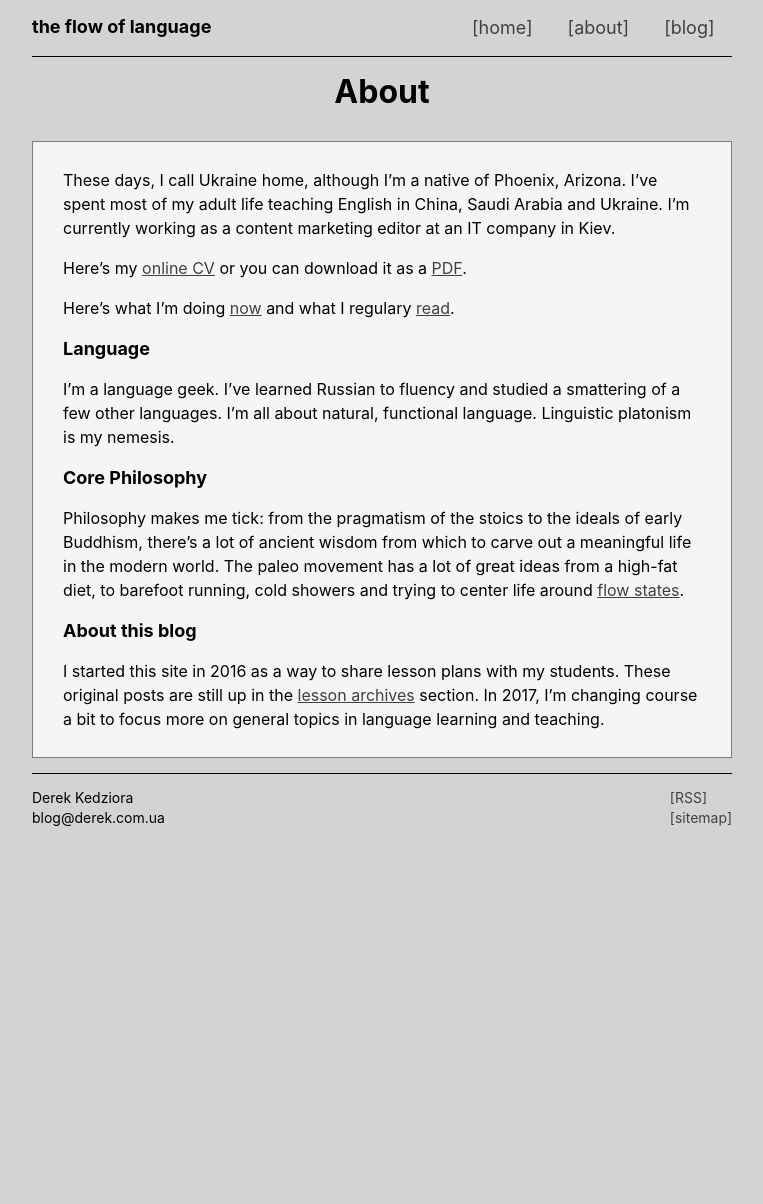
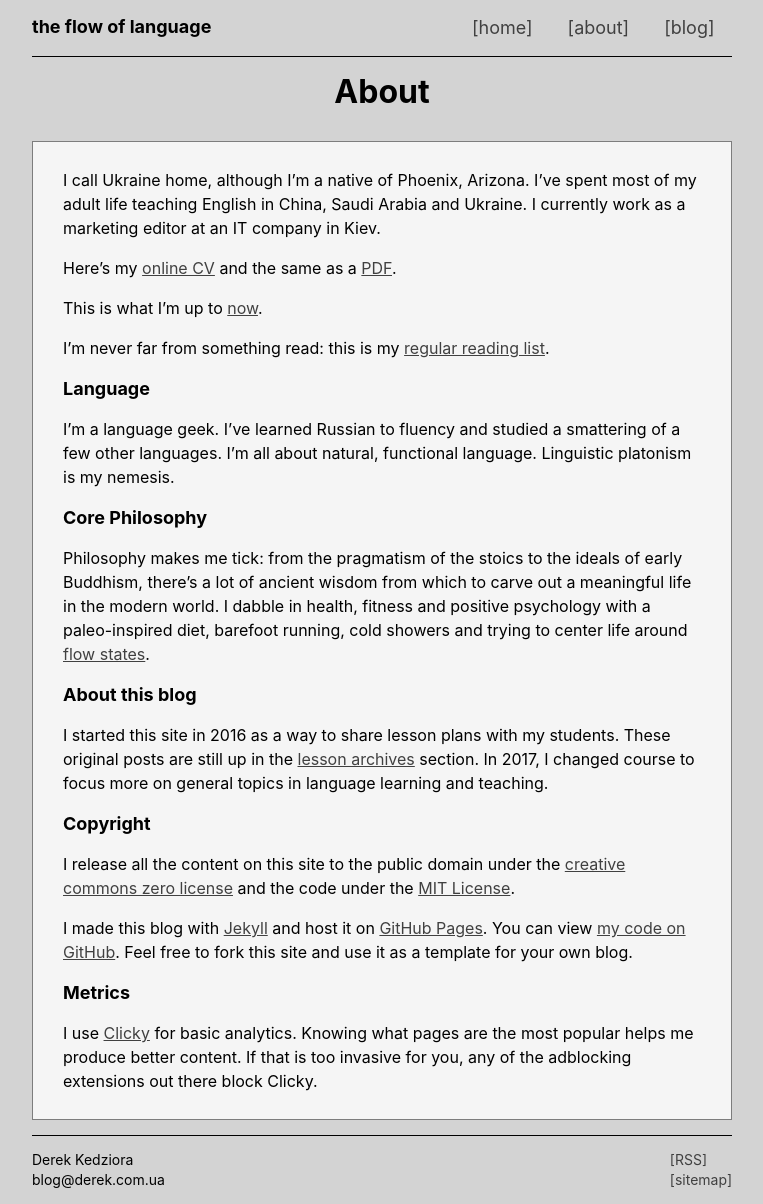
Before and after one commit to ZeroDeth/derekkedziora.github.io, a Jekyll site: the page built from pages/about.md, in a window 1280 px wide. Shown: the whole page, without its empty margins (258-1021 px from the left). Built offline with Jekyll 4.4.1, drawn with Linux system fonts in a browser that asks for light colours; comment, search, counter and statistics services are not loaded; before the commit the page ends 900 px from its top, so only the background shows below that.

Commit message:
information updated

```diff
--- a/pages/about.md
+++ b/pages/about.md
@@ -5,12 +5,14 @@ description: About Derek Kedziora and the flow of language
 og-type: website
 permalink: /about
 ---
-These days, I call Ukraine home, although I'm a native of Phoenix, Arizona. I've spent most of my adult life teaching English in China, Saudi Arabia and Ukraine. I'm currently working as a content marketing editor at an IT company in Kiev.
+I call Ukraine home, although I'm a native of Phoenix, Arizona. I've spent most of my adult life teaching English in China, Saudi Arabia and Ukraine. I currently work as a marketing editor at an IT company in Kiev.
 
-Here's my [online CV][0] or you can download it as a [PDF][1].
+Here's my [online CV][0] and the same as a [PDF][1].
 
-Here's what I'm doing [now][2] and what I regulary [read][3].
+This is what I'm up to [now][2].
 
+I'm never far from something read: this is my [regular reading list][3].
+<!-- Here is my [book list][4] -->
 
 ### Language
 
@@ -18,11 +20,21 @@ I’m a language geek. I've learned Russian to fluency and studied a smattering
 
 ### Core Philosophy
 
-Philosophy makes me tick: from the pragmatism of the stoics to the ideals of early Buddhism, there's a lot of ancient wisdom from which to carve out a meaningful life in the modern world. The paleo movement has a lot of great ideas from a high-fat diet, to barefoot running, cold showers and trying to center life around [flow states][5]. <!-- Here is my [reading list][4] -->
+Philosophy makes me tick: from the pragmatism of the stoics to the ideals of early Buddhism, there's a lot of ancient wisdom from which to carve out a meaningful life in the modern world. I dabble in health, fitness and positive psychology with a paleo-inspired diet, barefoot running, cold showers and trying to center life around [flow states][5].
 
 ### About this blog
 
-I started this site in 2016 as a way to share lesson plans with my students. These original posts are still up in the [lesson archives][6] section. In 2017, I’m changing course a bit to focus more on general topics in language learning and teaching.
+I started this site in 2016 as a way to share lesson plans with my students. These original posts are still up in the [lesson archives][6] section. In 2017, I changed course to focus more on general topics in language learning and teaching.
+
+### Copyright
+
+I release all the content on this site to the public domain under the [creative commons zero license][7] and the code under the [MIT License][8].
+
+I made this blog with [Jekyll][8] and host it on [GitHub Pages][9]. You can view [my code on GitHub][10]. Feel free to fork this site and use it as a template for your own blog.
+
+### Metrics
+
+I use [Clicky][11] for basic analytics. Knowing what pages are the most popular helps me produce better content. If that is too invasive for you, any of the adblocking extensions out there block Clicky.
 
 [0]: /cv
 [1]: /pages/cv-kedziora.pdf
```
Also changed, not shown: other parts of pages/about.md (+6 -0 lines).
